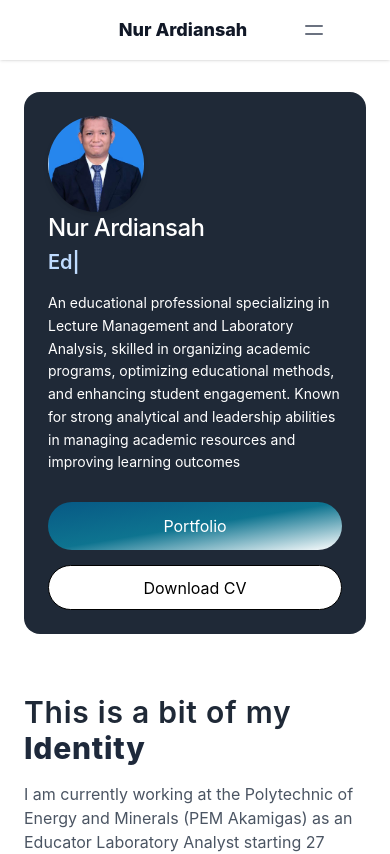
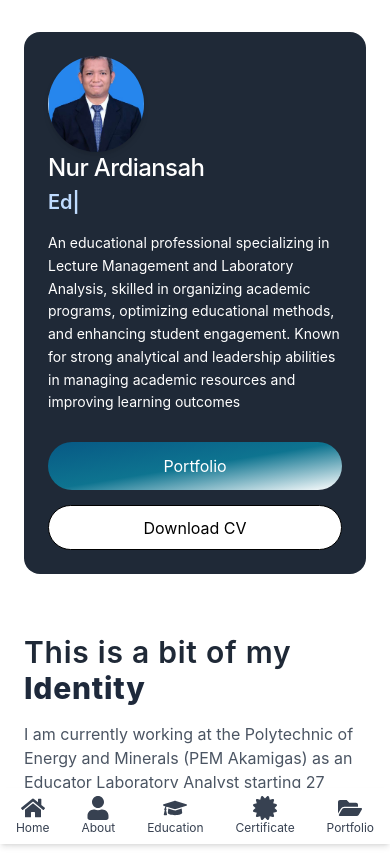
Before and after one commit to IndraRP/NurArdiansah, a React (Vite) app: page / in a window 390 px wide. Shown: the top 854 px of the page. Built offline with nearby package versions, Linux system fonts and the light colour scheme.

Commit message:
update navbar

```diff
--- a/src/components/navbar.jsx
+++ b/src/components/navbar.jsx
@@ -1,96 +1,90 @@
 import React, { useState } from 'react';
+import { FaHome, FaUser, FaGraduationCap, FaCertificate, FaFolderOpen } from 'react-icons/fa';
 
 const Navbar = () => {
   const [isOpen, setIsOpen] = useState(false);
 
   return (
-    <nav className="bg-white shadow sticky top-0 z-50">
-      <div className="container px-16 py-4 mx-auto">
-        <div className="lg:flex lg:items-center lg:justify-between">
+    <nav className="bg-white shadow sticky top-0 z-50 lg:relative">
+      {/* Desktop Navbar */}
+      <div className="container px-16 py-4 mx-auto hidden lg:block">
         <div className="flex items-center justify-between">
           <a href="#home-section" className="mx-auto font-extrabold text-lg">
-              <h1 className='text-gray-900'>Nur Ardiansah</h1>
+            <h1 className="text-gray-900">Nur Ardiansah</h1>
           </a>
-            <div className="flex lg:hidden">
-              <button
-                onClick={() => setIsOpen(!isOpen)}
-                type="button"
-                className="text-gray-500 hover:text-gray-600 focus:outline-none focus:text-gray-600"
-                aria-label="toggle menu"
-              >
-                {isOpen ? (
-                  <svg
-                    xmlns="http://www.w3.org/2000/svg"
-                    className="w-6 h-6"
-                    fill="none"
-                    viewBox="0 0 24 24"
-                    stroke="currentColor"
-                    strokeWidth="2"
-                  >
-                    <path
-                      strokeLinecap="round"
-                      strokeLinejoin="round"
-                      d="M6 18L18 6M6 6l12 12"
-                    />
-                  </svg>
-                ) : (
-                  <svg
-                    xmlns="http://www.w3.org/2000/svg"
-                    className="w-6 h-6"
-                    fill="none"
-                    viewBox="0 0 24 24"
-                    stroke="currentColor"
-                    strokeWidth="2"
-                  >
-                    <path
-                      strokeLinecap="round"
-                      strokeLinejoin="round"
-                      d="M4 8h16M4 16h16"
-                    />
-                  </svg>
-                )}
-              </button>
-            </div>
-          </div>
-
-          <div
-            className={`absolute inset-x-0 z-20 w-full px-6 py-4 transition-all duration-300 ease-in-out bg-white shadow-md lg:bg-transparent lg:shadow-none lg:mt-0 lg:p-0 lg:top-0 lg:relative lg:w-auto lg:opacity-100 lg:translate-x-0 ${
-              isOpen ? 'translate-x-0 opacity-100' : 'opacity-0 -translate-x-full'
-            }`}
-          >
-            <div className="-mx-4 lg:flex lg:items-center">
+          <div className="flex items-center space-x-6">
             <a
               href="#home-section"
-                className="block mx-4 text-gray-700 capitalize hover:text-blue-600"
+              className="text-gray-700 capitalize hover:text-blue-600"
             >
               Home
             </a>
             <a
               href="#about-section"
-                className="block mx-4 mt-4 text-gray-700 capitalize lg:mt-0 hover:text-blue-600"
+              className="text-gray-700 capitalize hover:text-blue-600"
             >
               About
             </a>
             <a
               href="#education-section"
-                className="block mx-4 mt-4 text-gray-700 capitalize lg:mt-0 hover:text-blue-600"
+              className="text-gray-700 capitalize hover:text-blue-600"
             >
               Education
             </a>
             <a
               href="#sertif-section"
-                className="block mx-4 mt-4 text-gray-700 capitalize lg:mt-0 hover:text-blue-600"
+              className="text-gray-700 capitalize hover:text-blue-600"
             >
               Certificate
             </a>
             <a
               href="#portofolio-section"
-                className="block mx-4 mt-4 text-gray-700 capitalize lg:mt-0 hover:text-blue-600"
+              className="text-gray-700 capitalize hover:text-blue-600"
             >
-                Portofolio
+              Portfolio
             </a>
           </div>
         </div>
+      </div>
+
+      {/* Mobile Navbar */}
+      <div className="lg:hidden fixed bottom-0 left-0 w-full bg-white shadow-md z-50">
+        <div className="flex items-center justify-around py-2">
+          <a
+            href="#home-section"
+            className="flex flex-col items-center text-gray-700 hover:text-blue-600"
+          >
+            <FaHome className="w-6 h-6" />
+            <span className="text-xs">Home</span>
+          </a>
+          <a
+            href="#about-section"
+            className="flex flex-col items-center text-gray-700 hover:text-blue-600"
+          >
+            <FaUser className="w-6 h-6" />
+            <span className="text-xs">About</span>
+          </a>
+          <a
+            href="#education-section"
+            className="flex flex-col items-center text-gray-700 hover:text-blue-600"
+          >
+            <FaGraduationCap className="w-6 h-6" />
+            <span className="text-xs">Education</span>
+          </a>
+          <a
+            href="#sertif-section"
+            className="flex flex-col items-center text-gray-700 hover:text-blue-600"
+          >
+            <FaCertificate className="w-6 h-6" />
+            <span className="text-xs">Certificate</span>
+          </a>
+          <a
+            href="#portofolio-section"
+            className="flex flex-col items-center text-gray-700 hover:text-blue-600"
+          >
+            <FaFolderOpen className="w-6 h-6" />
+            <span className="text-xs">Portfolio</span>
+          </a>
         </div>
       </div>
     </nav>
```
Lines whose indentation alone changed are shown as unchanged.
